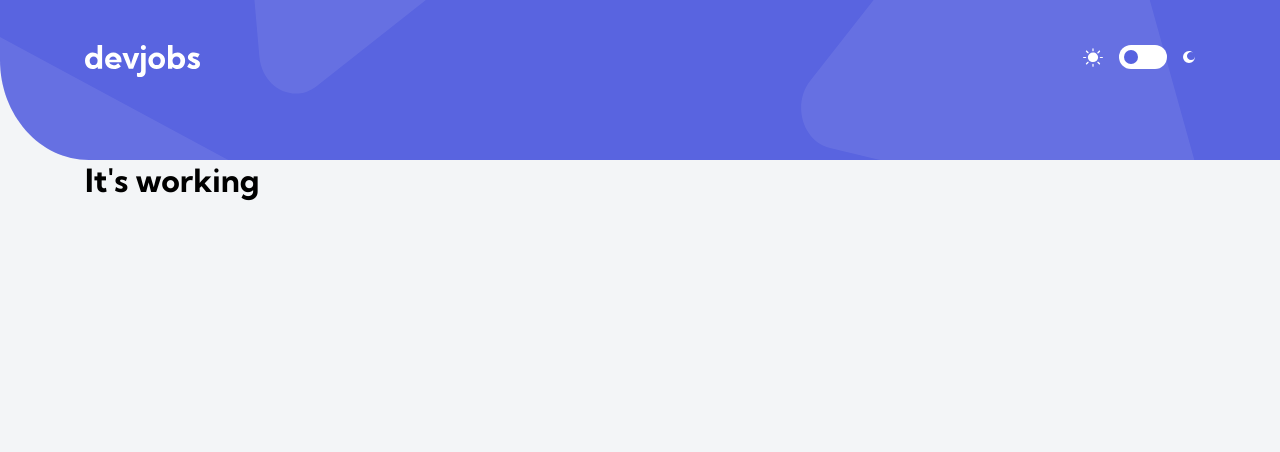
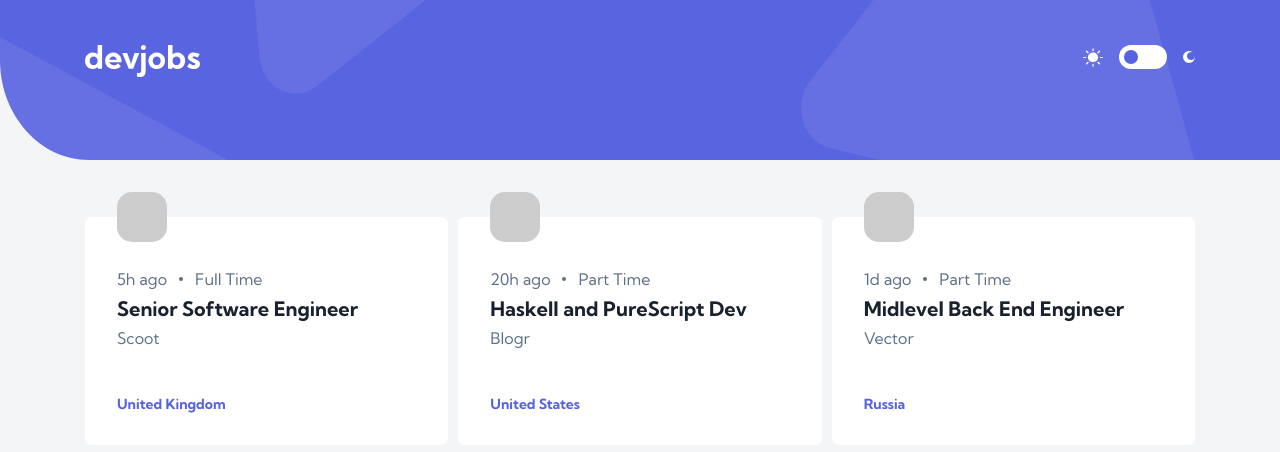
Before and after one commit to MieszkoKowalik/devjob-web-app, a React (Create React App) app: page / in a window 1280 px wide. Shown: the top 452 px of the page. Built offline with nearby package versions, Linux system fonts and the light colour scheme.

Commit message:
Added Routing and JobsList view

```diff
--- /dev/null
+++ b/src/views/JobsList.tsx
@@ -0,0 +1,57 @@
+import JobCard from "components/organisms/JobCard/JobCard";
+import styled from "styled-components";
+
+export const Wrapper = styled.div`
+  margin-top: calc(32px + 25px);
+  display: grid;
+  grid-template-columns: repeat(auto-fit, minmax(300px, 1fr));
+  column-gap: 10px;
+  row-gap: calc(24px + 25px);
+`;
+
+interface Props {}
+
+const jobs = [
+  {
+    id: 1,
+    company: "Scoot",
+    logo: "./assets/logos/scoot.svg",
+    logoBackground: "hsl(36, 87%, 49%)",
+    position: "Senior Software Engineer",
+    postedAt: "5h ago",
+    contract: "Full Time",
+    location: "United Kingdom",
+  },
+  {
+    id: 2,
+    company: "Blogr",
+    logo: "./assets/logos/blogr.svg",
+    logoBackground: "hsl(12, 79%, 52%)",
+    position: "Haskell and PureScript Dev",
+    postedAt: "20h ago",
+    contract: "Part Time",
+    location: "United States",
+  },
+  {
+    id: 3,
+    company: "Vector",
+    logo: "./assets/logos/vector.svg",
+    logoBackground: "hsl(235, 10%, 23%)",
+    position: "Midlevel Back End Engineer",
+    postedAt: "1d ago",
+    contract: "Part Time",
+    location: "Russia",
+  },
+];
+
+const JobsList = (props: Props) => {
+  return (
+    <Wrapper>
+      {jobs.map((job) => (
+        <JobCard job={job} key={job.id}></JobCard>
+      ))}
+    </Wrapper>
+  );
+};
+
+export default JobsList;
--- a/src/views/Root.tsx
+++ b/src/views/Root.tsx
@@ -1,17 +1,21 @@
 import GlobalStyle from "assets/styles/globalStyle";
 import ThemesProvider from "providers/ThemesProvider";
 import MainTemplate from "components/templates/MainTemplate/MainTemplate";
+import { BrowserRouter, Routes, Route } from "react-router-dom";
+import JobsList from "./JobsList";
 
 function Root() {
   return (
-    <div className="App">
+    <BrowserRouter>
       <ThemesProvider>
         <GlobalStyle />
         <MainTemplate>
-          <h1>It's working</h1>
+          <Routes>
+            <Route path="/" element={<JobsList />} />
+          </Routes>
         </MainTemplate>
       </ThemesProvider>
-    </div>
+    </BrowserRouter>
   );
 }
 
```
